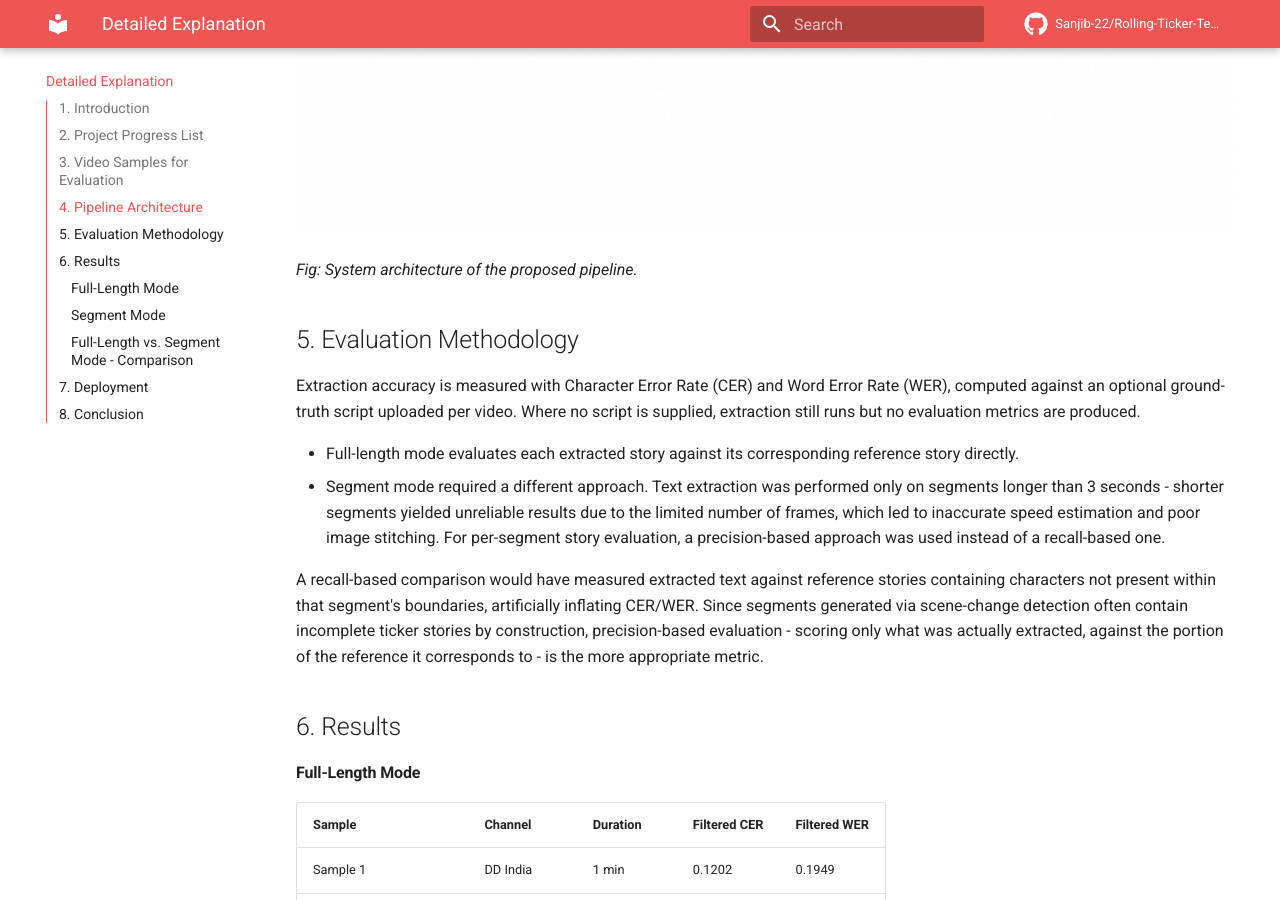
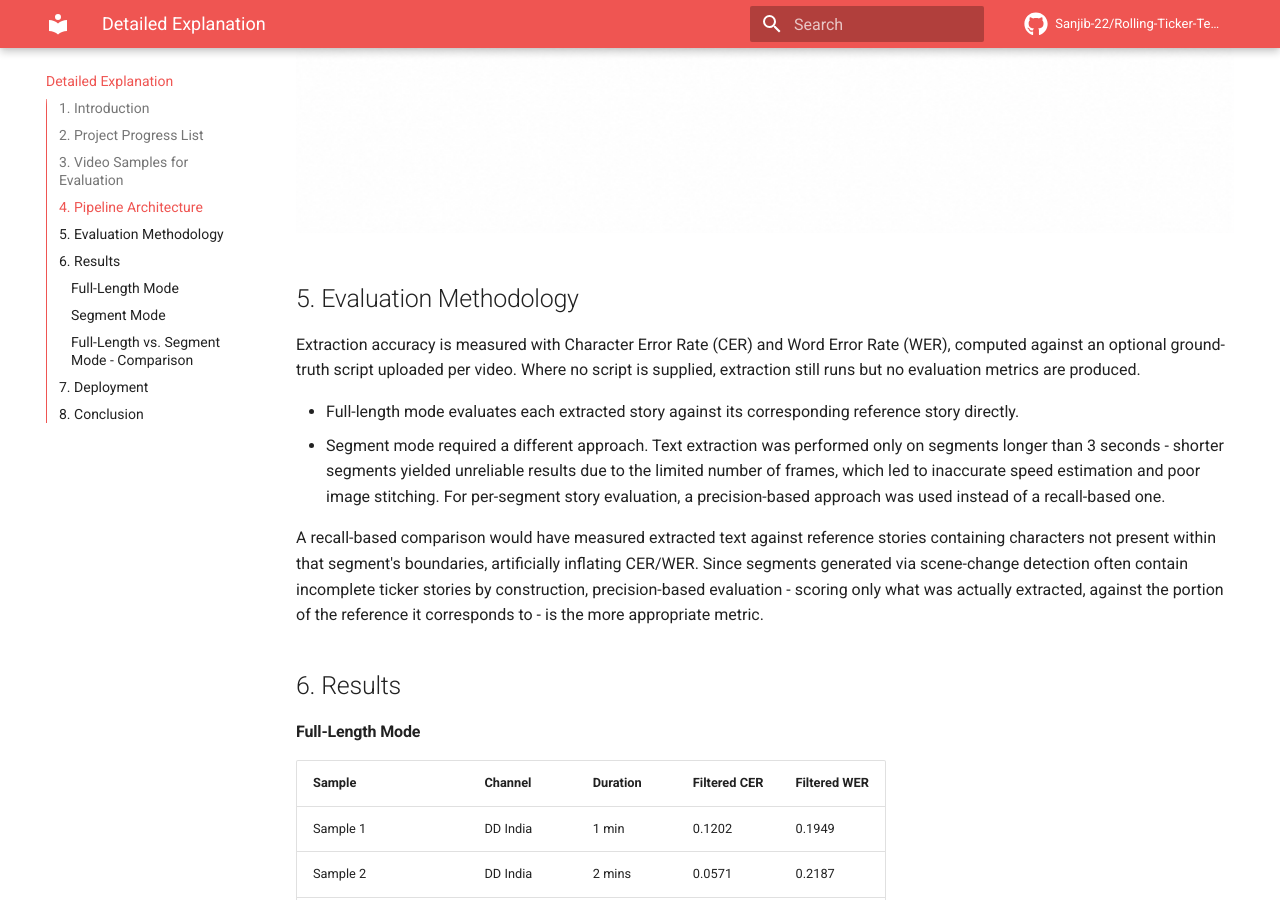
Before and after one commit to Sanjib-22/Rolling-Ticker-Text-Extraction, an MkDocs documentation site: the page built from docs/report.md, in a window 1280 px wide and 900 px high, scrolled down 2401 px. Built offline with MkDocs 1.6.1 and Material for MkDocs 9.7.7, drawn with Linux system fonts in a browser that asks for light colours; comment, search, counter and statistics services are not loaded.

Commit message:
Report.md updated

```diff
--- a/docs/report.md
+++ b/docs/report.md
@@ -49,10 +49,7 @@
 
 The extraction pipeline is organized as follows:
 
-![Architecture diagram](architecture.png)
-
-*Fig: System architecture of the proposed pipeline.*
-
+![Architecture diagram](../arch.png)
 
 ## 5. Evaluation Methodology
 
```
Also changed, not shown: docs/arch.png (renamed from docs/architecture.png).
